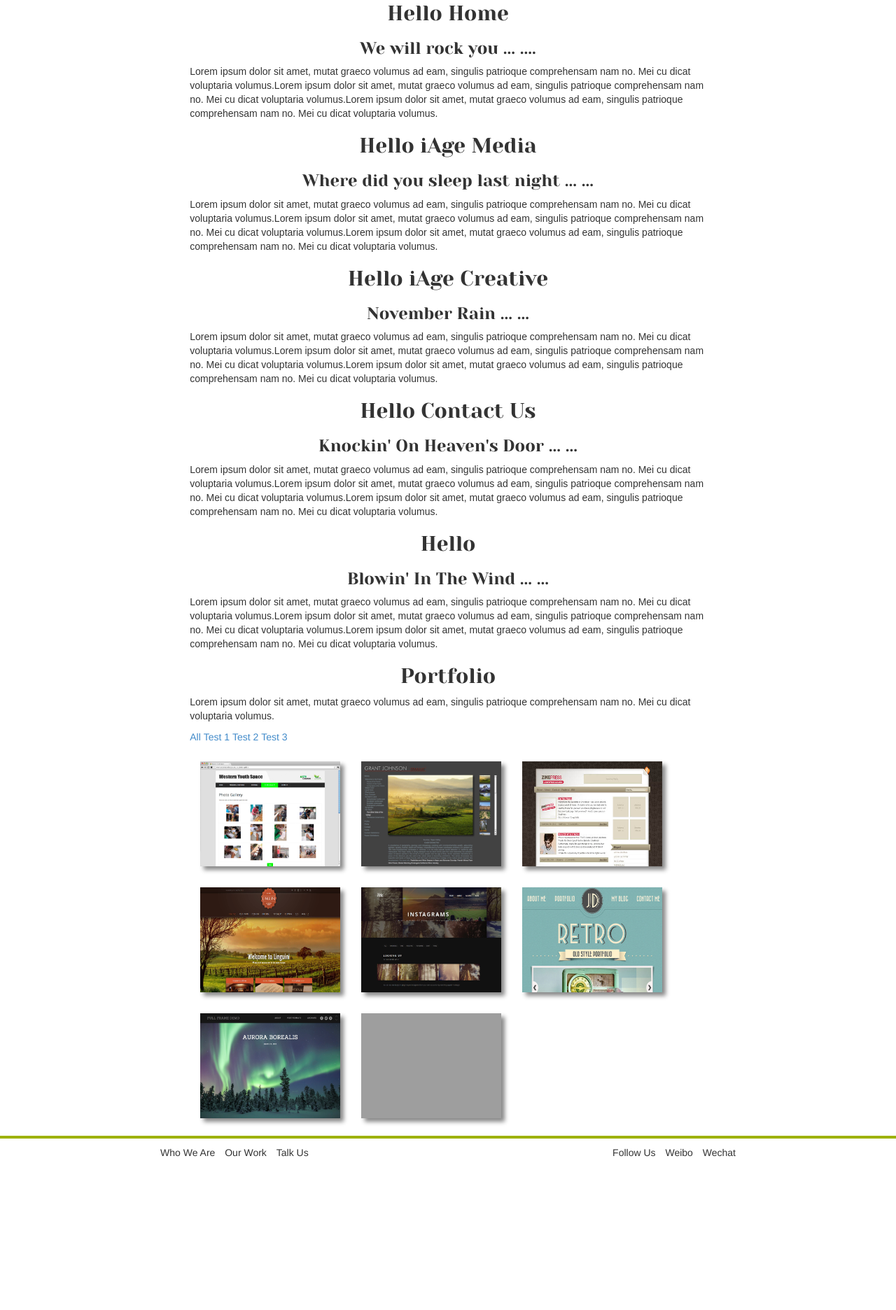
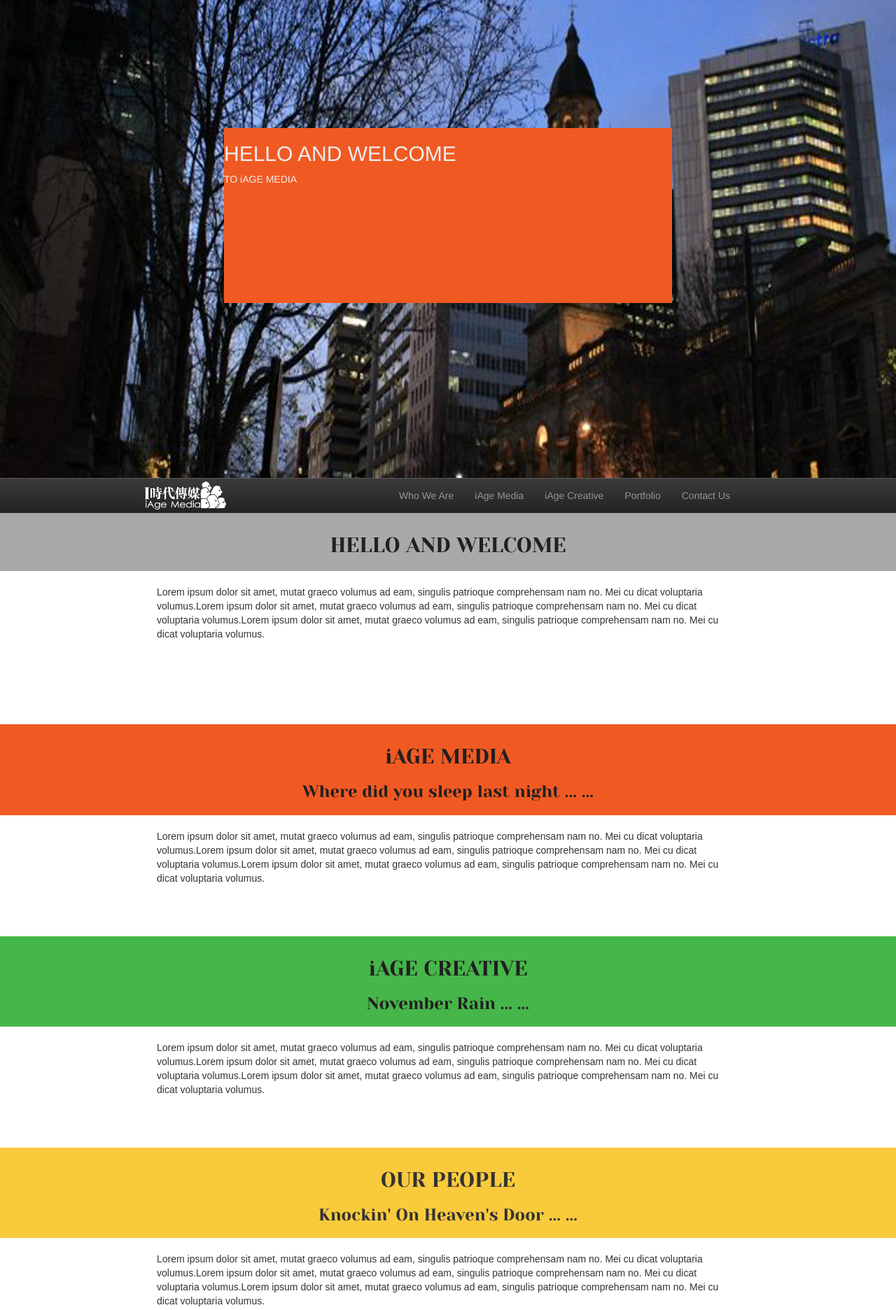
Before and after one commit to iage-johnny/iage-johnny.github.io, a plain HTML site: page index.html in a window 1280 px wide. Shown: the part 67-1939 px from the top of the page at 70% size. Before the commit the page ends 1734 px from the top, so only its background shows below. Drawn offline with Linux system fonts and the light colour scheme; grey boxes are pictures that could not be loaded; a web font is replaced by a local one.

Commit message:
section header background colour

```diff
--- a/css/desktop.css
+++ b/css/desktop.css
@@ -1,5 +1,9 @@
 .mobile {
 	display : none;
+}
+
+html, body {
+	height : 100%;
 }
 
 /* jquery mobile css fix */
@@ -11,18 +15,41 @@
 header {
 	width : 100%;
 }
+header .navbar {
+	margin-bottom : 0px;
+	border : 0px;
+	border-radius : 0px;
+	background-color : #333;
+}
+header .navbar-fixed-top {
+	margin-bottom : 0px;
+	border : 0px;
+	border-radius : 0px;
+}
+header .navbar .navbar-collapse {
+	padding : 0px 15px 0px 15px;
+}
+header .top-menu {
+	width : 70%;
+}
 header ul.navbar-nav {
 	float : right;
+}
+header .carousel-inner {
+	max-height : 250px;
+	overflow : hidden;
 }
 
 /* content setting */
 
 #content {
 	width : 100%;
-
-	margin-top : 50px;
+	height : 100%;
+	padding : 0px;
 }
-
+#content section {
+	min-height : 8cm;
+}
 #content h2, h3 {
 
 	font-family : 'Yeseva One', cursive;
@@ -30,17 +57,18 @@ header ul.navbar-nav {
 }
 
 #content article {
-	width : 59%;
-	margin : 0px auto;
+	width : 100%;
 }
 
 #content article p {
 	font-family: 'Droid Sans', sans-serif;
+	width : 65%;
+	margin : 0px auto;
 }
 
 /* portfolio */
 #content section .gallery {
-	width : 59%;
+	width : 65%;
 }
 #content section .gallery nav {
 	width : 100%;
@@ -121,13 +149,15 @@ header ul.navbar-nav {
 
 /* Footer Setting */
 footer {
+	background-color : rgb(0,0,0);
 	border-top : 4px solid #9EB200;
 	width : 100%;
+	height : auto;
 }
 
 footer .footer {
-	width : 65%;
-	margin : 10px auto;
+	width : 75%;
+	margin : 10px auto 0px auto;
 }
 
 footer ul {
@@ -139,6 +169,7 @@ footer ul li {
 	display : inline;
 	padding : 0px 5px 0px 5px;
 	text-align : center;
+	color : rgb(255,255,255);
 }
 
 footer .footer .footer-left {
--- a/css/mobile.css
+++ b/css/mobile.css
@@ -14,3 +14,12 @@
 .arrow {
 	float : right;
 }
+
+/* Footer Setting */
+footer {
+	background-color : rgb(0,0,0);
+	margin-top : 20px;
+	border-top : 4px solid #9EB200;
+	width : 100%;
+	height : auto;
+}
--- a/index.html
+++ b/index.html
@@ -14,7 +14,6 @@
 		<link href='http://fonts.googleapis.com/css?family=Yeseva+One' rel='stylesheet' type='text/css'>
 		<link href='http://fonts.googleapis.com/css?family=Droid+Sans' rel='stylesheet' type='text/css'>
 
-		<link href="css/style.css" rel="stylesheet">
 		<link href="css/desktop.css" rel="stylesheet" media="only screen and (min-width : 769px)">
 		<link href="css/mobile.css" rel="stylesheet" media="only screen and (max-width : 768px)">
 
@@ -29,9 +28,15 @@
 	</head>
 	<body>
 
-		<header id="header" role="header"  class="navbar navbar-inverse navbar-fixed-top" role="navigation">
-
-			<div class="container">
+		<header id="header">
+			<div class="welcomepic">
+				<div id="welcomeMessage">
+					<h2>HELLO AND WELCOME</h2>
+					<p>TO iAGE MEDIA</p>
+				</div>
+			</div>
+			<div class="navbar navbar-default navbar-inverse" role="navigation header" >
+				<div class="container top-menu">
 					<div class="navbar-header">
 						<button class="navbar-toggle" data-target=".navbar-collapse" data-toggle="collapse" type="button">
 							<span class="sr-only"></span>
@@ -39,11 +44,11 @@
 							<span class="icon-bar"></span>
 							<span class="icon-bar"></span>
 						</button>
-					<a class="navbar-brand" href="#">iAge Group</a>
+						<a class="navbar-brand" id="logo" onclick="location.reload();"><img src="img/iagemedialog.png" /></a>
 					</div>
 					<div class="navbar-collapse collapse">
 						<ul class="nav navbar-nav">
-						<li><a data-dest="#test1" class="innerLink">Home</a></li>
+							<li><a data-dest="#test1" class="innerLink">Who We Are</a></li>
 							<li><a data-dest="#test2" class="innerLink">iAge Media</a></li>
 							<li><a data-dest="#test3" class="innerLink">iAge Creative</a></li>
 							<li><a data-dest="#test6" class="innerLink">Portfolio</a></li>
@@ -51,14 +56,15 @@
 						</ul>
 					</div>
 				</div>
-
+			</div>
 		</header>
 		<div class="container" id="content">
 			<section id="test1">
 				<article>
-					<h2>Hello Home<a class="mobile arrow"><span class="glyphicon glyphicon-chevron-down"></span></a></h2>
-					<h3>We will rock you ... ....</h3>
-					<p class="desktop">Lorem ipsum dolor sit amet, mutat graeco volumus ad eam, singulis patrioque comprehensam nam no.
+					<div style="background-color:#a7a9ab;padding:10px 0px 10px 0px;color:#231f20">
+						<h2>HELLO AND WELCOME<a class="mobile arrow"><span class="glyphicon glyphicon-chevron-down"></span></a></h2>
+					</div>
+					<p class="desktop"><br>Lorem ipsum dolor sit amet, mutat graeco volumus ad eam, singulis patrioque comprehensam nam no.
 						Mei cu dicat voluptaria volumus.Lorem ipsum dolor sit amet, mutat graeco volumus ad eam, singulis patrioque comprehensam nam no.
 						Mei cu dicat voluptaria volumus.Lorem ipsum dolor sit amet, mutat graeco volumus ad eam, singulis patrioque comprehensam nam no.
 						Mei cu dicat voluptaria volumus.</p>
@@ -66,9 +72,11 @@
 			</section>
 			<section id="test2">
 				<article>
-					<h2>Hello iAge Media<a class="mobile arrow"><span class="glyphicon glyphicon-chevron-down"></span></a></h2>
+					<div style="background-color:#f05a22;padding:10px 0px 10px 0px;color:#231f20">
+						<h2>iAGE MEDIA<a class="mobile arrow"><span class="glyphicon glyphicon-chevron-down"></span></a></h2>
 						<h3>Where did you sleep last night ... ...</h3>
-					<p class="desktop">Lorem ipsum dolor sit amet, mutat graeco volumus ad eam, singulis patrioque comprehensam nam no.
+					</div>
+					<p class="desktop"><br>Lorem ipsum dolor sit amet, mutat graeco volumus ad eam, singulis patrioque comprehensam nam no.
 						Mei cu dicat voluptaria volumus.Lorem ipsum dolor sit amet, mutat graeco volumus ad eam, singulis patrioque comprehensam nam no.
 						Mei cu dicat voluptaria volumus.Lorem ipsum dolor sit amet, mutat graeco volumus ad eam, singulis patrioque comprehensam nam no.
 						Mei cu dicat voluptaria volumus.</p>
@@ -76,9 +84,11 @@
 			</section>
 			<section id="test3">
 				<article>
-					<h2>Hello iAge Creative<a class="mobile arrow"><span class="glyphicon glyphicon-chevron-down"></span></a></h2>
+					<div style="background-color:#45b649;padding:10px 0px 10px 0px;color:#231f20">
+						<h2>iAGE CREATIVE<a class="mobile arrow"><span class="glyphicon glyphicon-chevron-down"></span></a></h2>
 						<h3>November Rain ... ...</h3>
-					<p class="desktop">Lorem ipsum dolor sit amet, mutat graeco volumus ad eam, singulis patrioque comprehensam nam no.
+					</div>
+					<p class="desktop"><br>Lorem ipsum dolor sit amet, mutat graeco volumus ad eam, singulis patrioque comprehensam nam no.
 						Mei cu dicat voluptaria volumus.Lorem ipsum dolor sit amet, mutat graeco volumus ad eam, singulis patrioque comprehensam nam no.
 						Mei cu dicat voluptaria volumus.Lorem ipsum dolor sit amet, mutat graeco volumus ad eam, singulis patrioque comprehensam nam no.
 						Mei cu dicat voluptaria volumus.</p>
@@ -86,9 +96,11 @@
 			</section>
 			<section id="test4">
 				<article>
-					<h2>Hello Contact Us<a class="mobile arrow"><span class="glyphicon glyphicon-chevron-down"></span></a></h2>
+					<div style="background-color:#f9ca3c;padding:10px 0px 10px 0px;">
+						<h2>OUR PEOPLE<a class="mobile arrow"><span class="glyphicon glyphicon-chevron-down"></span></a></h2>
 						<h3>Knockin' On Heaven's Door ... ...</h3>
-					<p class="desktop">Lorem ipsum dolor sit amet, mutat graeco volumus ad eam, singulis patrioque comprehensam nam no.
+					</div>
+					<p class="desktop"><br>Lorem ipsum dolor sit amet, mutat graeco volumus ad eam, singulis patrioque comprehensam nam no.
 						Mei cu dicat voluptaria volumus.Lorem ipsum dolor sit amet, mutat graeco volumus ad eam, singulis patrioque comprehensam nam no.
 						Mei cu dicat voluptaria volumus.Lorem ipsum dolor sit amet, mutat graeco volumus ad eam, singulis patrioque comprehensam nam no.
 						Mei cu dicat voluptaria volumus.</p>
@@ -123,14 +135,14 @@
 						</nav>
 					</div>
 					<div class="row galleryContainer desktop">
-						<div class="test1 test2 portfolio"><img src="img/img1.jpg"></div>
-						<div class="test2 test3 portfolio"><img src="img/img2.jpg"></div>
-						<div class="test3 test1 portfolio"><img src="img/img3.jpg"></div>
-						<div class="test1 portfolio"><img src="img/img4.jpg"></div>
-						<div class="test2 portfolio"><img src="img/img5.jpg"></div>
-						<div class="test3 portfolio"><img src="img/img6.jpg"></div>
-						<div class="test2 test1 portfolio"><img src="img/img7.jpg"></div>
-						<div class="test1 test3 portfolio"><img src="img/img8.jpg"></div>
+						<div class="test1 test2 portfolio"><img src="img/img1.jpg" /></div>
+						<div class="test2 test3 portfolio"><img src="img/img2.jpg" /></div>
+						<div class="test3 test1 portfolio"><img src="img/img3.jpg" /></div>
+						<div class="test1 portfolio"><img src="img/img4.jpg" /></div>
+						<div class="test2 portfolio"><img src="img/img5.jpg" /></div>
+						<div class="test3 portfolio"><img src="img/img6.jpg" /></div>
+						<div class="test2 test1 portfolio"><img src="img/img7.jpg" /></div>
+						<div class="test1 test3 portfolio"><img src="img/img8.jpg" /></div>
 					</div>
 					<div class="row mobile">
 
@@ -140,10 +152,10 @@
 
 		</div>
 		<footer>
-			<div class="desktop footer">
+			<div class="desktop footer container">
 				<div class="footer-left">
 					<ul>
-						<li>Who We Are</li>
+						<li class="active">Who We Are</li>
 						<li>Our Work</li>
 						<li>Talk Us</li>
 					</ul>
@@ -151,23 +163,23 @@
 				<div class="footer-right">
 					<ul>
 						<li>Follow Us</li>
-						<li>Weibo</li>
-						<li>Wechat</li>
+						<li>Twitter</li>
+						<li>Facebook</li>
 					</ul>
 				</div>
 			</div>
 		</footer>
 
 		<!-- jQuery (necessary for Bootstrap's JavaScript plugins) -->
-		<script src="js/jquery-1.11.0.min.js"></script>
-		<script src="js/jquery.mobile-1.4.2.js"></script>
+		<script src="js/jquery-1.11.0.min.js" type="text/javascript"></script>
+		<script src="js/jquery.mobile-1.4.2.js" type="text/javascript"></script>
 		<!-- Include all compiled plugins (below), or include individual files as needed -->
-		<script src="js/bootstrap.min.js"></script>
-		<script src="js/jquery.scrollTo.min.js"></script>
-		<script src="js/jquery.localScroll.min.js"></script>
-		<script src="js/jquery.isotope.min.js"></script>
-		<script src="js/main.js"></script>
-		<script src="js/mobile.js"></script>
+		<script src="js/bootstrap.min.js" type="text/javascript"></script>
+		<script src="js/jquery.scrollTo.min.js" type="text/javascript"></script>
+		<script src="js/jquery.localScroll.min.js" type="text/javascript"></script>
+		<script src="js/jquery.isotope.min.js" type="text/javascript"></script>
+		<script src="js/main.js" type="text/javascript"></script>
+		<script src="js/mobile.js" type="text/javascript"></script>
 
 	</body>
 </html>
--- a/js/main.js
+++ b/js/main.js
@@ -8,6 +8,54 @@
 	//element cache
 	var root = $('html, body');
 
+
+	//home page welcome pic and nav bar setting
+	var welpicheight = $(window).height() - 50;
+	var welpicwidth = $(window).width();
+
+	function set_pic_size() {
+		welpicheight = $(window).height() - 50;
+		welpicwidth = $(window).width();
+
+		if(welpicheight > welpicwidth) {
+			welpicheight = welpicwidth*9/16;
+		}
+
+
+		$('.welcomepic').attr('style','height:'+welpicheight+'px;width:'+welpicwidth+'px;');
+		$('.welcomepic').css('background-image','url("img/homepagewelcome.jpg")');
+		$('.welcomepic').css('background-size','100% 100%');
+
+		$('#welcomeMessage').height(welpicheight/3);
+		$('#welcomeMessage').width(welpicwidth/2);
+		$('#welcomeMessage').css('position','absolute');
+		$('#welcomeMessage').css('top',welpicheight/3+'px');
+		$('#welcomeMessage').css('left',welpicwidth/4+'px');
+		$('#welcomeMessage').css('background-color','#f05a22');
+		$('#welcomeMessage').css('color','#eeedee');
+	}
+
+	set_pic_size();
+
+	$(window).ready(function(){
+		set_pic_size();
+		$(window).bind('scroll',function(){
+			if($(window).scrollTop() > $('.welcomepic').height()) {
+				$('.navbar').addClass('navbar-fixed-top');
+			} else{
+				$('.navbar').removeClass('navbar-fixed-top');
+			}
+		});
+		$(window).bind('resize',function(){
+			set_pic_size();
+		});
+	});
+
+	//logo setting
+	$('#logo img').height(40).width(218*40/75);
+	$('#logo').css('padding','5px 15px 5px 15px');
+
+
 	//scroll setting
 	$(".innerLink").click(function(evt) {
 		evt.preventDefault();
@@ -16,7 +64,7 @@
 			,800
 			,{queue:true,
 				axis:'y',
-				offset:{top:-60}
+				offset:{top:-50}
 			});
 	});
 
@@ -56,5 +104,4 @@
 		return false;
 	});
 
-
 })(jQuery);
```
Also changed, not shown: img/home-hero.jpg (added), img/homepage.jpg (added), img/homepagewelcome.jpg (added), img/iagemedialog.png (added). Lines whose indentation alone changed are shown as unchanged.
